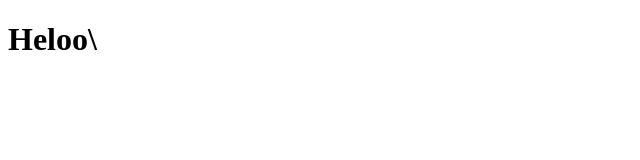
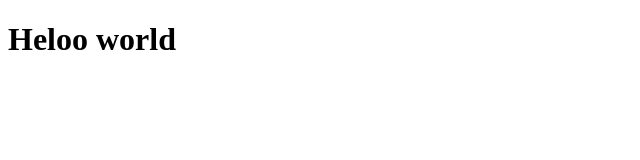
Before and after one commit to praththi/testing-, a plain HTML site: page index.html in a window 1280 px wide. Shown: the whole page, without its empty margins (0-640 px from the left). Drawn offline with Linux system fonts and the light colour scheme.

Commit message:
This is my second commit

```diff
--- a/index.html
+++ b/index.html
@@ -6,6 +6,6 @@
     <title>Document</title>
 </head>
 <body>
-    <h1>Heloo\</h1>
+    <h1>Heloo world</h1>
 </body>
 </html>
```
